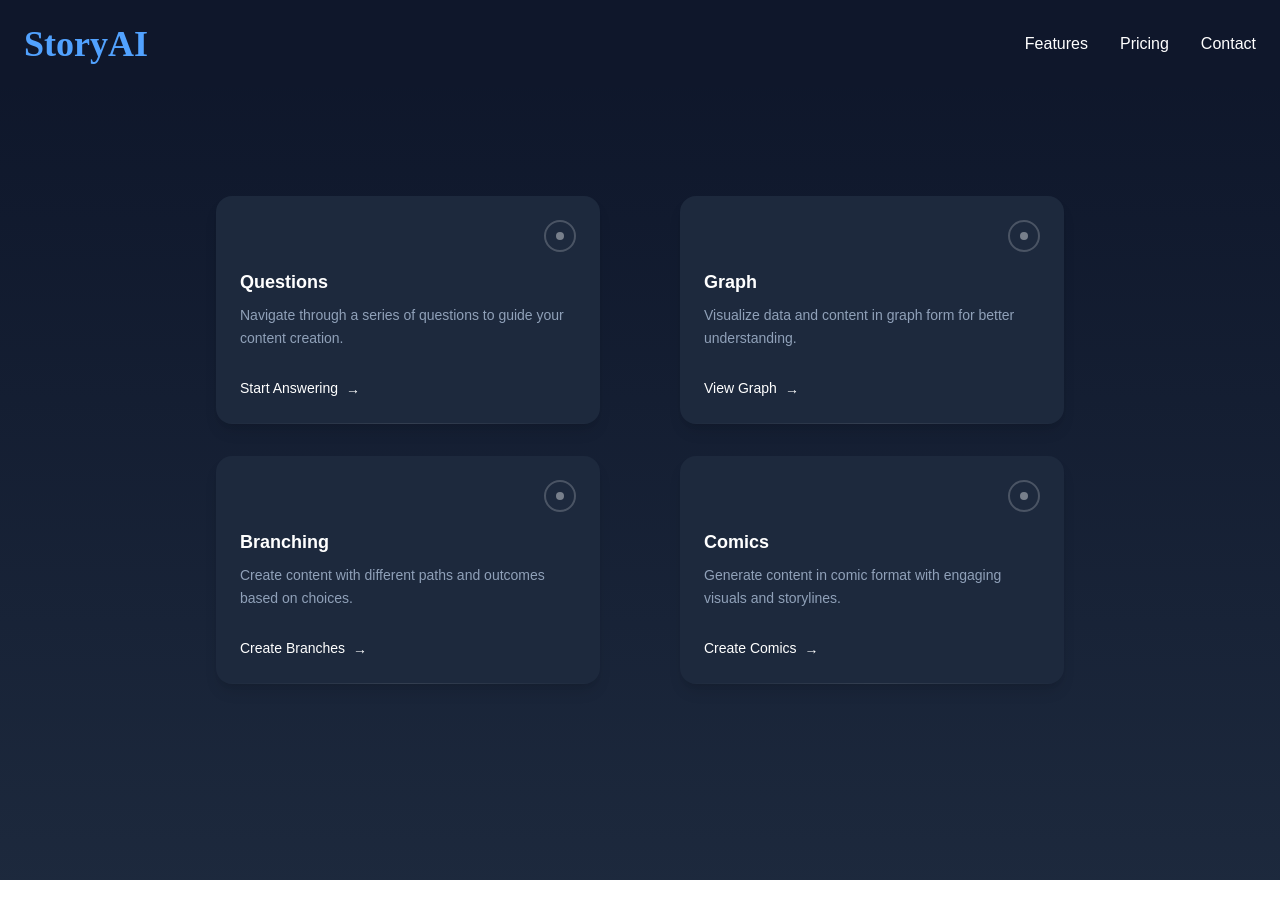
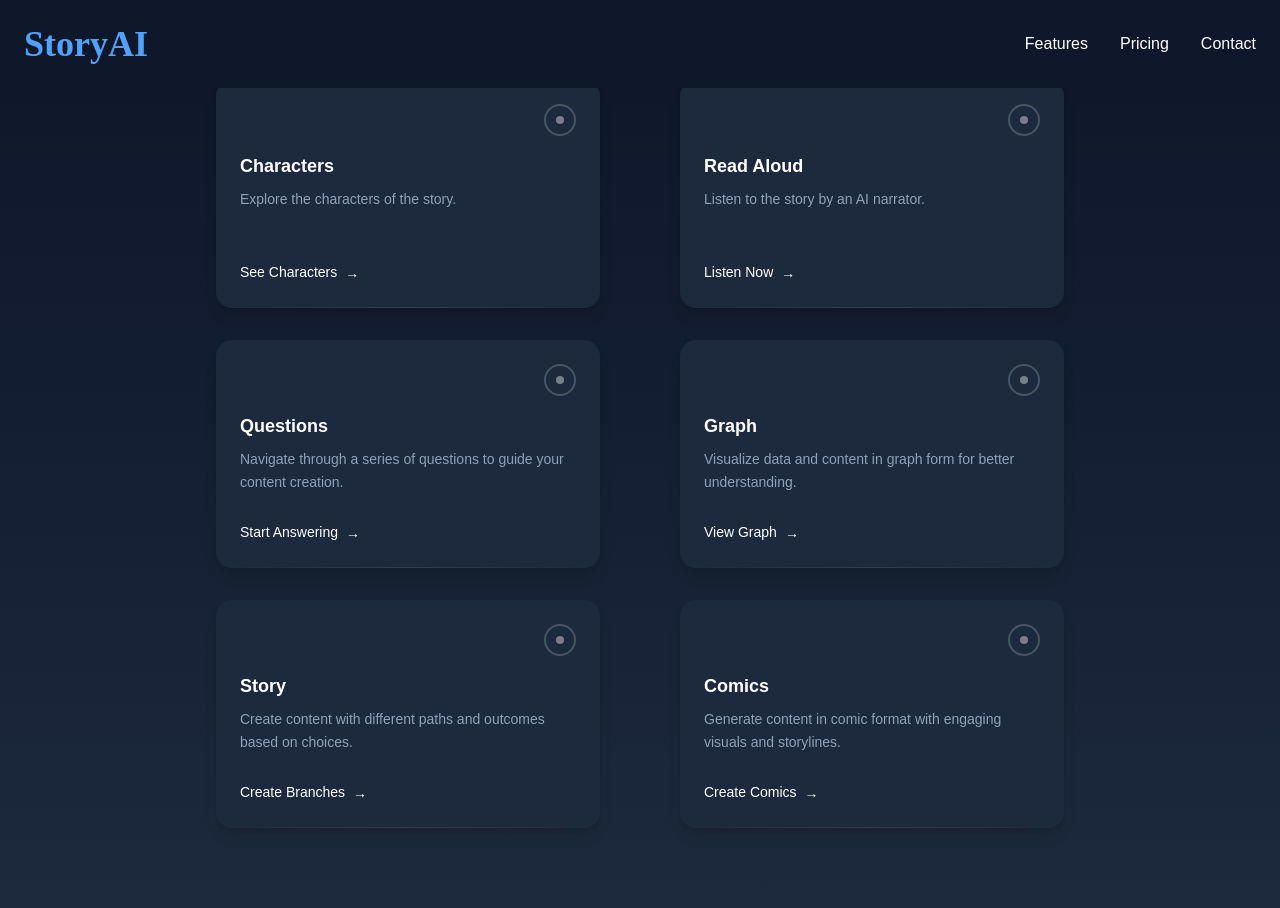
Before and after one commit to Dakshh1012/Story-Ai, a Next.js app in the folder frontend/: page /adults in a window 1280 px wide. Before the commit the page ends 880 px from the top, so only its background shows below. Built offline with nearby package versions, Linux system fonts and the light colour scheme.

Commit message:
added read features for story

```diff
--- /dev/null
+++ b/frontend/src/app/adult-read/page.tsx
@@ -0,0 +1,22 @@
+"use client";
+
+export default function VideoPage() {
+  return (
+    <div className="min-h-screen bg-gradient-to-b from-slate-900 via-slate-800 to-slate-900 flex flex-col items-center justify-center px-4 py-10">
+      <h1 className="text-4xl font-bold text-white mb-6">Watch the Story</h1>
+      <p className="text-white text-lg mb-8 text-center">
+        Enjoy this immersive video narration of the story.
+      </p>
+      <div className="w-full max-w-3xl rounded-xl overflow-hidden shadow-lg">
+        <video
+          className="w-full h-auto rounded-xl"
+          controls
+          preload="auto"
+        >
+          <source src="/AI_story.mp4" type="video/mp4" />
+          Your browser does not support the video tag.
+        </video>
+      </div>
+    </div>
+  );
+}
--- a/frontend/src/app/adults/page.tsx
+++ b/frontend/src/app/adults/page.tsx
@@ -4,12 +4,28 @@ import Navbar from "@/components/navbar";
 export default function Adults() {
   const features = [
     {
+      id: 'characters',
+      title: 'Characters',
+      description: 'Explore the characters of the story.',
+      href: '/adult-characters',
+      action: 'See Characters',
+      color: 'from-rose-500 to-pink-500'
+    },
+    {
+      id: 'read-aloud',
+      title: 'Read Aloud',
+      description: 'Listen to the story by an AI narrator.',
+      href: '/adult-read',
+      action: 'Listen Now',
+      color: 'from-sky-400 to-blue-500'
+    },
+    {
       id: 'questions',
       title: 'Questions',
       description: 'Navigate through a series of questions to guide your content creation.',
       href: '/adult-questions',
       action: 'Start Answering',
-          color: 'from-blue-500 to-indigo-500'
+      color: 'from-emerald-400 to-green-500'
     },
     {
       id: 'graph',
@@ -17,15 +33,15 @@ export default function Adults() {
       description: 'Visualize data and content in graph form for better understanding.',
       href: '/adult-graph',
       action: 'View Graph',
-          color: 'from-teal-400 to-cyan-500'
+      color: 'from-violet-500 to-fuchsia-500'
     },
     {
-          id: 'branching',
-          title: 'Branching',
+      id: 'story',
+      title: 'Story',
       description: 'Create content with different paths and outcomes based on choices.',
-          href: '/adult-branching',
+      href: '/adult-story',
       action: 'Create Branches',
-          color: 'from-purple-500 to-pink-500'
+      color: 'from-yellow-400 to-amber-500'
     },
     {
       id: 'comics',
@@ -33,9 +49,10 @@ export default function Adults() {
       description: 'Generate content in comic format with engaging visuals and storylines.',
       href: '/adult-comics',
       action: 'Create Comics',
-          color: 'from-green-400 to-lime-500'
+      color: 'from-cyan-400 to-teal-500'
     }
   ];
+
 
 
     return (
--- /dev/null
+++ b/frontend/src/app/select-story/page.tsx
@@ -0,0 +1,39 @@
+"use client";
+
+import { useState } from "react";
+
+export default function ChooseStoryName() {
+  const [selectedStory, setSelectedStory] = useState("");
+
+  const handleSubmit = (e) => {
+    e.preventDefault();
+    if (selectedStory) {
+      window.location.href = selectedStory;
+    }
+  };
+
+  return (
+    <div className="min-h-screen flex flex-col justify-center items-center bg-gradient-to-b from-slate-900 via-slate-800 to-slate-900 py-10">
+      <h1 className="text-4xl font-bold mb-6 text-white">Choose a Story Name</h1>
+      <p className="text-lg text-white mb-4">Please select a story name from the dropdown below:</p>
+      <form onSubmit={handleSubmit} className="flex flex-col items-center space-y-4 text-white">
+        <select
+          value={selectedStory}
+          onChange={(e) => setSelectedStory(e.target.value)}
+          className="px-6 py-3 bg-slate-700 text-white rounded-lg focus:outline-none focus:ring-2 focus:ring-blue-500 focus:border-transparent transition"
+        >
+          <option value="">-- Select a Story --</option>
+          <option value="/adults">Murder Mystery</option>
+          <option value="/children">Superhero Story</option>
+        </select>
+        <button
+          type="submit"
+          className="mt-6 px-6 py-2 bg-blue-600 hover:bg-blue-700 text-white rounded-lg transition"
+          disabled={!selectedStory}
+        >
+          Submit
+        </button>
+      </form>
+    </div>
+  );
+}
```
Also changed, not shown: frontend/src/app/adult-story/page.tsx (renamed from frontend/src/app/adult-branching/page.tsx), 1 other file (tests, documents, lock files or other folders). Lines whose indentation alone changed are shown as unchanged.
